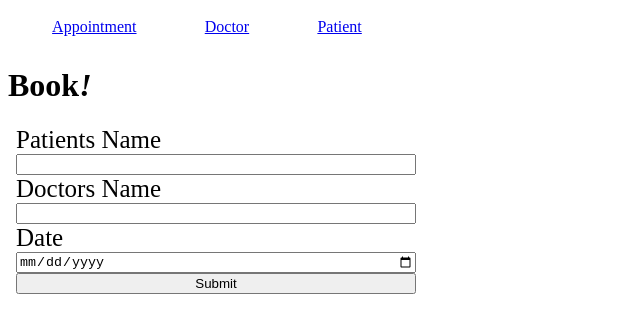
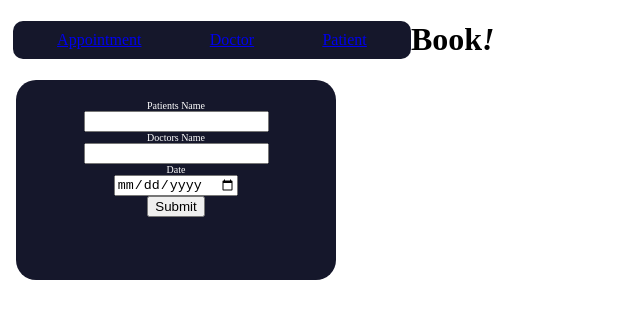
Before and after one commit to Njeringungu/React-Front-End, a React (Create React App) app: page / in a window 1280 px wide. Shown: the top 332 px of the page, without its empty margins (0-640 px from the left). Built offline with nearby package versions, Linux system fonts and the light colour scheme.

Commit message:
add delete

```diff
--- a/src/Components/Appointment.js
+++ b/src/Components/Appointment.js
@@ -7,7 +7,7 @@ function Appointment(){
 
     patient_id:"",
     doctor_name:"",
-    date:"",
+    date:""
     })
 
     function handleSubmit(e){
--- a/src/Components/Doctor.js
+++ b/src/Components/Doctor.js
@@ -11,27 +11,26 @@ function Doctor(){
         .then((appointments) =>setAppointments(appointments) );
     }, [remove]);
 
-let array = (
-    appointments.map((x)=>(
+
+let array = (appointments.map((x)=>(
 <div >
     <div className="container" key={x.id}>
         <p>Patient Id: {x.patient_id}</p>
+        <p>Doctor Id: {x.doctor_id}</p>
+         <p>Date: {x.date}</p>
+         {/* <p>Patient Name: {x.patient.name}</p>   */}
+        <button id={x.id} onClick={handleDelete}>Delete</button>
+    </div>
+</div>
 
-        <p>Doctor Id: {x.doctor_id}</p>
+ )));
 
-        <p>Date: {x.date}</p>
-
-         {/* <p>Patient Name: {x.patient.name}</p>  */}
 
        {/* <p>Doctor Name: {x.doctors.name}</p>
      <p>Doctor Speciality: {x.doctors.speciality}</p>
 
        */}
-        <button id={x.id} onClick={handleDelete}>Delete</button>
-        </div>
-       </div>
 
-    )))
 function handleDelete(e){
     let id= e.target.id;
         fetch(`http://localhost:4500/appointments/${id}`,{
@@ -40,10 +39,12 @@ let array = (
         .then((response)=>response.json())
         .then(deletedApp=>onRemove(deletedApp))
       }
+
 function onRemove (deleteApp){
     setAppointments(appointments.filter(appointment=>appointment.id!==deleteApp.id))
     setOnRemove(()=>!remove)
     }
+
     return(
         <div>
             {array}
--- a/src/Components/Patient.js
+++ b/src/Components/Patient.js
@@ -4,15 +4,18 @@ function Patient(){
     const[patients,setPatients] = useState([])
     const[remove,setOnRemove]=useState(true)
     const[patient,setPatient]= useState({
+
     name:""
 })
-
+//fetch(patients)
 useEffect(() => {
-        fetch("http://localhost:4500/appointments")
+        fetch("http://localhost:4500/patients")
         .then((response) =>response.json())
         .then((patients) =>setPatients(patients) );
     }, [remove]);
 
+
+//post(patients)
 function handleSubmit(e){
     e.preventDefault()
     fetch("http://localhost:4500/patients",{
@@ -29,6 +32,8 @@ useEffect(() => {
 function handleChange(e){
     setPatient({...patient, [e.target.name]:e.target.value})
 }
+
+//Delete(patients)
 function handleDelete(e){
 let id= e.target.id;
     fetch(`http://localhost:4500/patients/${id}`,{
@@ -41,11 +46,18 @@ function handleDelete(e){
 function onRemove (deleteApp){
     setPatients(patients.filter(patient=>patient.id!==deleteApp.id))
     setOnRemove(()=>!remove)
+
 }
 return(
+    <div >
+     {  patients.map(patient=>(
 
-        <div>
+         <div className="container" key={patient.id}>
+            <p>Patient Name: {patient.name}</p>
+            <button id={patient.id} onClick={handleDelete}>Delete</button>
+         </div>
 
+         ))}
     <form onSubmit={handleSubmit}>
          <label htmlFor="name">Patient Name:</label>
          <input type="text" name="patient" value={patients.name} onChange = { ( e ) => handleChange( e ) }/>
@@ -55,8 +67,6 @@ function onRemove (deleteApp){
         </div>
     )
 
-
-
 }
 
 export default Patient;
--- a/src/index.css
+++ b/src/index.css
@@ -11,7 +11,6 @@
 .navbar{
     padding-top: 10px;
 
-    padding: 10px;
     border-radius: 10px;
     margin-bottom: 10px;
     display: flex;
@@ -19,12 +18,24 @@
     align-items: center;
     width: 10cm ;
 
+    float:left;
+  padding:10px;
+  background: #15172b;
+  text-align: center;
+  margin-left:5px;
 }
 
 .form{
-    font-size: 25px;
-    width: 400px;
+    font-size: 10px;
+    color: white;
     margin: 0.5rem;
     display: flex;
     flex-direction: column;
+    background-color: #15172b;
+  border-radius: 20px;
+  box-sizing: border-box;
+  height: 200px;
+  padding: 20px;
+  width: 320px;
+  align-items: center;
 }
```
Lines whose indentation alone changed are shown as unchanged.
